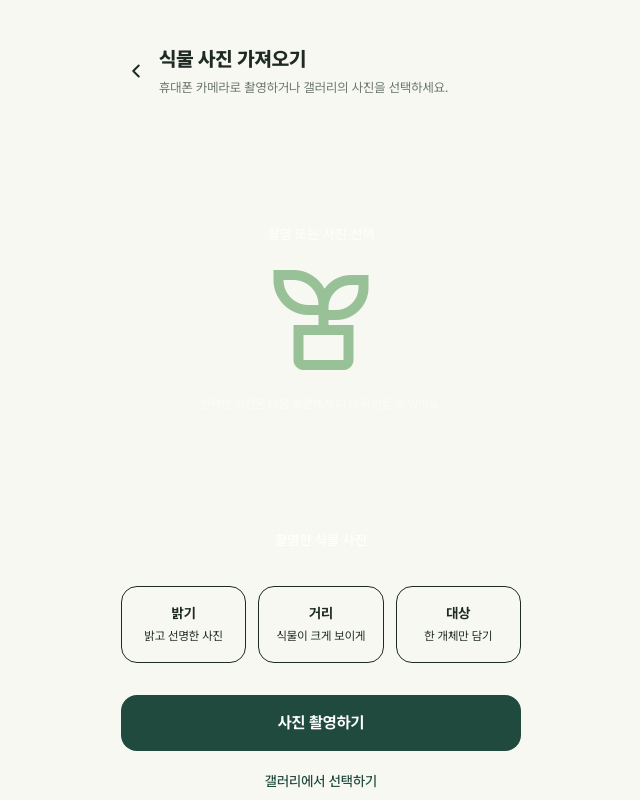
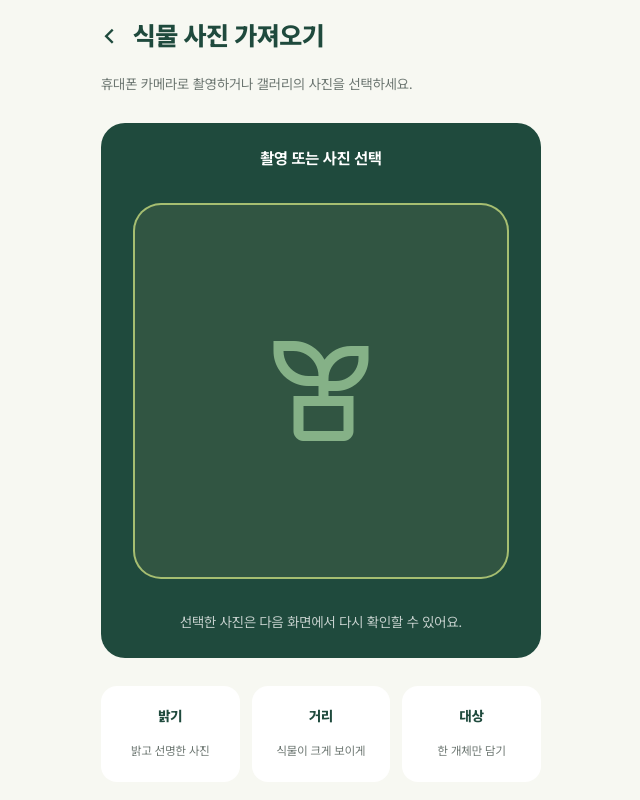
Before and after one commit to riruhyun/2026-vacation-project, a Next.js app: page /capture in a window 1280 px wide. Shown: the top 800 px of the page, without its empty margins (319-959 px from the left). Built offline with nearby package versions, Linux system fonts and the light colour scheme.

Commit message:
Fix Halim identify flow design

```diff
--- a/app/identify/page.tsx
+++ b/app/identify/page.tsx
@@ -25,7 +25,7 @@ function IdentifyContent() {
   if (!draft && step !== "candidates" && step !== "failed") {
     return (
       <div className="flex min-h-full items-center justify-center">
-        <div className="h-8 w-8 animate-spin rounded-full border-2 border-primary border-t-transparent" />
+        <div className="h-8 w-8 animate-spin rounded-full border-2 border-[var(--color-deep-green)] border-t-transparent" />
       </div>
     );
   }
@@ -52,7 +52,7 @@ export default function IdentifyPage() {
     <Suspense
       fallback={
         <div className="flex min-h-full items-center justify-center">
-          <div className="h-8 w-8 animate-spin rounded-full border-2 border-primary border-t-transparent" />
+          <div className="h-8 w-8 animate-spin rounded-full border-2 border-[var(--color-deep-green)] border-t-transparent" />
         </div>
       }
     >
--- a/components/capture/CaptureScreen.tsx
+++ b/components/capture/CaptureScreen.tsx
@@ -2,10 +2,9 @@
 
 import { useRef, useState } from "react";
 import { useRouter } from "next/navigation";
-import PageHeader from "@/components/layout/PageHeader";
+import { IdentifyFlowHeader } from "@/components/identify/IdentifyFlowHeader";
 import { PrimaryButton } from "@/components/ui/PrimaryButton";
 import { SecondaryButton } from "@/components/ui/SecondaryButton";
-import { PlantPreviewCard } from "@/components/ui/PlantPreviewCard";
 import { PlantPlaceholder } from "@/components/ui/PlantPlaceholder";
 import { saveDraft } from "@/lib/identify-storage";
 
@@ -29,53 +28,80 @@ export function CaptureScreen() {
       const dataUrl = event.target?.result as string;
       setPreviewUrl(dataUrl);
       saveDraft(dataUrl);
-      router.push("/identify?step=confirm");
     };
     reader.readAsDataURL(file);
   };
 
   return (
-    <div className="mx-auto flex min-h-full w-full max-w-md flex-col px-5 py-6">
-      <PageHeader
+    <div className="flex min-h-full flex-col">
+      <IdentifyFlowHeader
         title="식물 사진 가져오기"
         subtitle="휴대폰 카메라로 촬영하거나 갤러리의 사진을 선택하세요."
-        showBack
       />
 
-      <PlantPreviewCard
-        imageUrl={previewUrl ?? undefined}
-        label={previewUrl ? "선택한 식물 사진" : undefined}
-        variant="dark"
-        placeholder={
-          <div className="flex flex-col items-center gap-4 px-6 py-8 text-center">
-            <p className="text-sm font-medium text-white/80">촬영 또는 사진 선택</p>
-            <PlantPlaceholder />
-            <p className="text-xs text-white/60">
-              선택한 사진은 다음 화면에서 다시 확인할 수 있어요.
-            </p>
+      <section className="rounded-[24px] bg-[var(--color-deep-green)] px-8 py-6 text-center text-white">
+        <p className="text-[16px] font-bold">촬영 또는 사진 선택</p>
+        <div className="mt-8 overflow-hidden rounded-[28px] border-2 border-[var(--color-accent)]/80 bg-[#315542]">
+          <div className="flex aspect-square items-center justify-center">
+            {previewUrl ? (
+              // eslint-disable-next-line @next/next/no-img-element
+              <img
+                src={previewUrl}
+                alt="선택한 식물 사진"
+                className="h-full w-full object-cover"
+              />
+            ) : (
+              <PlantPlaceholder />
+            )}
           </div>
-        }
-      />
+        </div>
+        <p className="mt-8 text-[14px] leading-relaxed text-white/75">
+          선택한 사진은 다음 화면에서 다시 확인할 수 있어요.
+        </p>
+      </section>
 
-      <div className="mt-6 grid grid-cols-3 gap-3">
+      <div className="mt-7 grid grid-cols-3 gap-3">
         {TIPS.map((tip) => (
           <div
             key={tip.title}
-            className="rounded-2xl border border-border bg-surface px-3 py-4 text-center"
+            className="rounded-[16px] bg-white px-3 py-5 text-center"
           >
-            <p className="text-sm font-bold text-primary">{tip.title}</p>
-            <p className="mt-1 text-xs leading-relaxed text-muted">{tip.description}</p>
+            <p className="text-sm font-extrabold text-[var(--color-deep-green)]">
+              {tip.title}
+            </p>
+            <p className="mt-4 text-[12px] leading-relaxed text-[var(--color-text-secondary)]">
+              {tip.description}
+            </p>
           </div>
         ))}
       </div>
 
-      <div className="mt-auto space-y-2 pt-8">
-        <PrimaryButton onClick={() => cameraInputRef.current?.click()}>
-          사진 촬영하기
+      <div className="mt-auto space-y-3 pt-8">
+        <PrimaryButton
+          onClick={() => {
+            if (previewUrl) {
+              router.push("/identify?step=confirm");
+              return;
+            }
+            cameraInputRef.current?.click();
+          }}
+        >
+          {previewUrl ? "사진 확인하기" : "사진 촬영하기"}
         </PrimaryButton>
-        <SecondaryButton onClick={() => galleryInputRef.current?.click()}>
-          갤러리에서 선택하기
-        </SecondaryButton>
+        <div className="flex justify-center">
+          <SecondaryButton
+            onClick={() => galleryInputRef.current?.click()}
+            style={{
+              width: "236px",
+              padding: "10px 30px",
+              borderRadius: "var(--radius-pill)",
+              background: "#ffffff",
+              fontWeight: 600,
+            }}
+          >
+            {previewUrl ? "갤러리에서 다시 선택하기" : "갤러리에서 선택하기"}
+          </SecondaryButton>
+        </div>
       </div>
 
       <input
@@ -84,14 +110,20 @@ export function CaptureScreen() {
         accept="image/*"
         capture="environment"
         className="hidden"
-        onChange={(e) => handleFileSelect(e.target.files?.[0])}
+        onChange={(e) => {
+          handleFileSelect(e.target.files?.[0]);
+          e.currentTarget.value = "";
+        }}
       />
       <input
         ref={galleryInputRef}
         type="file"
         accept="image/*"
         className="hidden"
-        onChange={(e) => handleFileSelect(e.target.files?.[0])}
+        onChange={(e) => {
+          handleFileSelect(e.target.files?.[0]);
+          e.currentTarget.value = "";
+        }}
       />
     </div>
   );
--- a/components/identify/AnalyzingScreen.tsx
+++ b/components/identify/AnalyzingScreen.tsx
@@ -2,10 +2,7 @@
 
 import { useEffect, useState } from "react";
 import { useRouter } from "next/navigation";
-import PageHeader from "@/components/layout/PageHeader";
-import { PlantPreviewCard } from "@/components/ui/PlantPreviewCard";
-import { CircularProgress } from "@/components/ui/CircularProgress";
-import { StepIndicator } from "@/components/ui/StepIndicator";
+import { IdentifyFlowHeader } from "@/components/identify/IdentifyFlowHeader";
 import { identifyPlant } from "@/lib/api";
 import { dataUrlToFile } from "@/lib/data-url";
 import { getDraft, saveIdentifyResults } from "@/lib/identify-storage";
@@ -20,6 +17,44 @@ const STATUS_MESSAGES = [
 
 interface AnalyzingScreenProps {
   imageUrl: string;
+}
+
+function ProgressRing({ progress }: { progress: number }) {
+  const size = 120;
+  const strokeWidth = 14;
+  const radius = (size - strokeWidth) / 2;
+  const circumference = 2 * Math.PI * radius;
+  const offset = circumference - (progress / 100) * circumference;
+
+  return (
+    <div className="relative flex items-center justify-center" style={{ width: size, height: size }}>
+      <svg width={size} height={size} className="-rotate-90">
+        <circle
+          cx={size / 2}
+          cy={size / 2}
+          r={radius}
+          fill="none"
+          stroke="#e3f1e8"
+          strokeWidth={strokeWidth}
+        />
+        <circle
+          cx={size / 2}
+          cy={size / 2}
+          r={radius}
+          fill="none"
+          stroke="var(--color-deep-green)"
+          strokeWidth={strokeWidth}
+          strokeLinecap="round"
+          strokeDasharray={circumference}
+          strokeDashoffset={offset}
+          className="transition-[stroke-dashoffset] duration-300"
+        />
+      </svg>
+      <span className="absolute text-2xl font-extrabold text-[var(--color-deep-green)]">
+        {progress}%
+      </span>
+    </div>
+  );
 }
 
 export function AnalyzingScreen({ imageUrl }: AnalyzingScreenProps) {
@@ -38,6 +73,7 @@ export function AnalyzingScreen({ imageUrl }: AnalyzingScreenProps) {
     }
 
     let current = 0;
+    let isActive = true;
     const interval = setInterval(() => {
       current = Math.min(current + Math.floor(Math.random() * 12) + 4, 95);
       setProgress(current);
@@ -50,10 +86,12 @@ export function AnalyzingScreen({ imageUrl }: AnalyzingScreenProps) {
         const data = await identifyPlant(image);
         const candidates = data.candidates.map(toCandidateCardViewModel);
 
+        if (!isActive) return;
         clearInterval(interval);
         setProgress(100);
 
         setTimeout(() => {
+          if (!isActive) return;
           if (candidates.length > 0) {
             saveIdentifyResults(candidates);
             router.replace("/identify?step=candidates");
@@ -62,6 +100,7 @@ export function AnalyzingScreen({ imageUrl }: AnalyzingScreenProps) {
           }
         }, 600);
       } catch {
+        if (!isActive) return;
         clearInterval(interval);
         router.replace("/identify?step=failed");
       }
@@ -69,35 +108,50 @@ export function AnalyzingScreen({ imageUrl }: AnalyzingScreenProps) {
 
     identify();
 
-    return () => clearInterval(interval);
+    return () => {
+      isActive = false;
+      clearInterval(interval);
+    };
   }, [router]);
 
   return (
-    <div className="mx-auto flex min-h-full w-full max-w-md flex-col px-5 py-6">
-      <PageHeader
+    <div className="flex min-h-full flex-col">
+      <IdentifyFlowHeader
         title="식물을 찾고 있어요"
         subtitle="꽃·잎·전체 형태를 비교하고 있습니다."
-        showBack
+        onBack={() => router.push("/identify?step=confirm")}
       />
 
-      <PlantPreviewCard imageUrl={imageUrl} />
+      <section className="mx-auto w-[82%] overflow-hidden rounded-[20px]">
+        <div className="flex aspect-square items-center justify-center bg-[var(--color-mint-100)]">
+          {/* eslint-disable-next-line @next/next/no-img-element */}
+          <img
+            src={imageUrl}
+            alt="분석 중인 식물 사진"
+            className="h-full w-full object-cover"
+          />
+        </div>
+        <div className="bg-[#315f4a] px-4 py-4 text-[13px] font-bold text-white">
+          촬영한 식물 사진
+        </div>
+      </section>
 
-      <div className="mt-8 flex flex-col items-center gap-4">
-        <CircularProgress progress={progress} />
+      <div className="mt-10 flex flex-col items-center gap-7">
+        <ProgressRing progress={progress} />
         <div className="text-center">
-          <p className="text-base font-semibold text-foreground">{statusMessage}</p>
-          <p className="mt-1 text-sm text-muted">보통 5~10초 정도 걸려요</p>
+          <p className="text-[16px] font-extrabold text-[var(--color-text-primary)]">
+            {statusMessage}
+          </p>
+          <p className="mt-3 text-[13px] text-[var(--color-text-secondary)]">
+            보통 5~10초 정도 걸려요
+          </p>
         </div>
       </div>
 
       <div className="mt-auto pt-8">
-        <StepIndicator
-          steps={[
-            { label: "사진 확인", status: "done" },
-            { label: "후보 검색", status: "active" },
-            { label: "정보 연결", status: "pending" },
-          ]}
-        />
+        <div className="mx-auto w-[76%] rounded-full bg-white px-5 py-4 text-center text-[12px] font-bold text-[var(--color-deep-green)]">
+          사진 확인&nbsp;&nbsp;✓&nbsp;&nbsp; 후보 검색&nbsp;&nbsp;·&nbsp;&nbsp; 정보 연결
+        </div>
       </div>
     </div>
   );
--- a/components/identify/CandidatesScreen.tsx
+++ b/components/identify/CandidatesScreen.tsx
@@ -2,11 +2,9 @@
 
 import { useState } from "react";
 import { useRouter } from "next/navigation";
-import PageHeader from "@/components/layout/PageHeader";
+import { IdentifyFlowHeader } from "@/components/identify/IdentifyFlowHeader";
 import { PrimaryButton } from "@/components/ui/PrimaryButton";
 import { SecondaryButton } from "@/components/ui/SecondaryButton";
-import { CandidateCard } from "@/components/ui/CandidateCard";
-import { InfoBox } from "@/components/ui/InfoBox";
 import { MOCK_CANDIDATES } from "@/data/mock-plants";
 import { getIdentifyResults } from "@/lib/identify-storage";
 import { toCandidateCardViewModel } from "@/lib/identify-candidate";
@@ -18,6 +16,12 @@ function getInitialCandidates() {
   );
 }
 
+const CANDIDATE_DESCRIPTIONS: Record<string, string> = {
+  산철쭉: "꽃잎 5장 · 잎 가장자리에 잔털",
+  영산홍: "꽃 안쪽 반점 · 잎이 더 작음",
+  진달래: "잎보다 꽃이 먼저 피는 편",
+};
+
 export function CandidatesScreen() {
   const router = useRouter();
   const [candidates] = useState<CandidateCardViewModel[]>(getInitialCandidates);
@@ -26,32 +30,85 @@ export function CandidatesScreen() {
   const selected = candidates.find((c) => c.id === selectedId) ?? candidates[0];
 
   return (
-    <div className="mx-auto flex min-h-full w-full max-w-md flex-col px-5 py-6">
-      <PageHeader
+    <div className="flex min-h-full flex-col">
+      <IdentifyFlowHeader
         title="이 식물이 맞나요?"
         subtitle="AI 후보를 보고 직접 가장 가까운 식물을 선택해주세요."
-        showBack
         onBack={() => router.push("/identify?step=confirm")}
       />
 
-      <div className="space-y-3">
-        {candidates.map((candidate) => (
-          <CandidateCard
-            key={candidate.id}
-            candidate={candidate}
-            selected={candidate.id === selectedId}
-            onSelect={() => setSelectedId(candidate.id)}
-          />
-        ))}
+      <div className="space-y-5">
+        {candidates.map((candidate) => {
+          const isSelected = candidate.id === selectedId;
+          const description =
+            CANDIDATE_DESCRIPTIONS[candidate.name] ?? candidate.description;
+
+          return (
+            <button
+              key={candidate.id}
+              type="button"
+              onClick={() => setSelectedId(candidate.id)}
+              className="w-full rounded-[24px] p-3 text-left transition-colors"
+              style={{
+                background: isSelected ? "#dff0e4" : "var(--color-surface)",
+                border: isSelected ? "2px solid #2e765a" : "2px solid transparent",
+              }}
+            >
+            <div className="flex gap-4">
+              <div className="flex h-[118px] w-[112px] shrink-0 items-center justify-center overflow-hidden rounded-[16px] bg-[var(--color-mint-100)]">
+                {candidate.imageUrl ? (
+                  // eslint-disable-next-line @next/next/no-img-element
+                  <img
+                    src={candidate.imageUrl}
+                    alt={candidate.name}
+                    className="h-full w-full object-cover"
+                  />
+                ) : (
+                  <span className="px-3 text-center text-xs text-[var(--color-text-secondary)]">
+                    이미지 없음
+                  </span>
+                )}
+              </div>
+
+              <div className="min-w-0 flex-1 py-3">
+                <div className="flex items-start justify-between gap-3">
+                  <h2 className="truncate text-lg font-extrabold text-[var(--color-text-primary)]">
+                    {candidate.name}
+                  </h2>
+                  <span
+                    className="rounded-full px-4 py-2 text-sm font-extrabold"
+                    style={{
+                      background:
+                        isSelected
+                          ? "var(--color-deep-green)"
+                          : "#eef5ec",
+                      color:
+                        isSelected
+                          ? "#ffffff"
+                          : "var(--color-deep-green)",
+                    }}
+                  >
+                    {candidate.confidence}%
+                  </span>
+                </div>
+                <p className="mt-4 line-clamp-2 text-[13px] leading-relaxed text-[var(--color-text-secondary)]">
+                  {description}
+                </p>
+                <p className="mt-6 text-[13px] font-extrabold text-[var(--color-deep-green)]">
+                  {isSelected ? "선택됨" : "비교하기 ›"}
+                </p>
+              </div>
+            </div>
+            </button>
+          );
+        })}
       </div>
 
-      <div className="mt-4">
-        <InfoBox>
-          AI 결과는 확정이 아니며, 사용자가 고른 결과로 카드가 생성됩니다.
-        </InfoBox>
+      <div className="mt-8 rounded-[20px] bg-[#eef5ec] px-5 py-5 text-[13px] leading-relaxed text-[var(--color-text-secondary)]">
+        AI 결과는 확정이 아니며, 사용자가 고른 결과로 카드가 생성됩니다.
       </div>
 
-      <div className="mt-auto space-y-2 pt-8">
+      <div className="mt-auto space-y-3 pt-6">
         <PrimaryButton
           onClick={() =>
             router.push(
--- a/components/identify/ConfirmScreen.tsx
+++ b/components/identify/ConfirmScreen.tsx
@@ -2,14 +2,18 @@
 
 import { useState } from "react";
 import { useRouter } from "next/navigation";
-import PageHeader from "@/components/layout/PageHeader";
+import { IdentifyFlowHeader } from "@/components/identify/IdentifyFlowHeader";
 import { PrimaryButton } from "@/components/ui/PrimaryButton";
 import { SecondaryButton } from "@/components/ui/SecondaryButton";
-import { PlantPreviewCard } from "@/components/ui/PlantPreviewCard";
-import { SelectionChips } from "@/components/ui/SelectionChips";
-import { InfoBox } from "@/components/ui/InfoBox";
 import { updateDraftPart } from "@/lib/identify-storage";
 import type { PlantPart } from "@/types/domain";
+
+const PARTS: { value: PlantPart; label: string }[] = [
+  { value: "auto", label: "자동" },
+  { value: "flower", label: "꽃" },
+  { value: "leaf", label: "잎" },
+  { value: "fruit", label: "열매" },
+];
 
 interface ConfirmScreenProps {
   imageUrl: string;
@@ -26,28 +30,57 @@ export function ConfirmScreen({ imageUrl, initialPart }: ConfirmScreenProps) {
   };
 
   return (
-    <div className="mx-auto flex min-h-full w-full max-w-md flex-col px-5 py-6">
-      <PageHeader
+    <div className="flex min-h-full flex-col">
+      <IdentifyFlowHeader
         title="사진 확인"
         subtitle="분석 전에 식물이 선명하게 보이는지 확인해주세요."
-        showBack
         onBack={() => router.push("/capture")}
       />
 
-      <PlantPreviewCard imageUrl={imageUrl} />
+      <section className="overflow-hidden rounded-[28px]">
+        <div className="flex aspect-square items-center justify-center bg-[var(--color-mint-100)]">
+          {/* eslint-disable-next-line @next/next/no-img-element */}
+          <img
+            src={imageUrl}
+            alt="촬영한 식물 사진"
+            className="h-full w-full object-cover"
+          />
+        </div>
+        <div className="bg-[#315f4a] px-4 py-4 text-[13px] font-bold text-white">
+          촬영한 식물 사진
+        </div>
+      </section>
 
-      <div className="mt-6">
-        <p className="mb-3 text-sm font-semibold text-foreground">촬영 부위</p>
-        <SelectionChips value={part} onChange={handlePartChange} />
+      <div className="mt-8">
+        <p className="mb-4 text-[16px] font-extrabold text-[var(--color-text-primary)]">
+          촬영 부위
+        </p>
+        <div className="grid grid-cols-4 gap-3">
+          {PARTS.map((item) => {
+            const isActive = part === item.value;
+            return (
+              <button
+                key={item.value}
+                type="button"
+                onClick={() => handlePartChange(item.value)}
+                className="rounded-full px-3 py-3 text-[14px] font-bold transition-colors"
+                style={{
+                  background: isActive ? "var(--color-deep-green)" : "#ffffff",
+                  color: isActive ? "#ffffff" : "var(--color-text-secondary)",
+                }}
+              >
+                {item.label}
+              </button>
+            );
+          })}
+        </div>
       </div>
 
-      <div className="mt-4">
-        <InfoBox>
-          AI가 불확실하면 꽃이나 잎 사진을 추가로 요청할 수 있어요.
-        </InfoBox>
+      <div className="mt-7 rounded-[20px] bg-[#eef5ec] px-5 py-5 text-[14px] leading-relaxed text-[var(--color-text-secondary)]">
+        AI가 불확실하면 꽃이나 잎 사진을 추가로 요청할 수 있어요.
       </div>
 
-      <div className="mt-auto space-y-2 pt-8">
+      <div className="mt-auto space-y-3 pt-8">
         <PrimaryButton onClick={() => router.push("/identify?step=analyzing")}>
           이 사진으로 분석
         </PrimaryButton>
--- /dev/null
+++ b/components/identify/IdentifyFlowHeader.tsx
@@ -0,0 +1,38 @@
+"use client";
+
+import { useRouter } from "next/navigation";
+
+interface IdentifyFlowHeaderProps {
+  title: string;
+  subtitle: string;
+  onBack?: () => void;
+}
+
+export function IdentifyFlowHeader({
+  title,
+  subtitle,
+  onBack,
+}: IdentifyFlowHeaderProps) {
+  const router = useRouter();
+
+  return (
+    <header className="mb-7">
+      <div className="flex items-center gap-4">
+        <button
+          type="button"
+          onClick={onBack ?? (() => router.back())}
+          aria-label="뒤로 가기"
+          className="flex h-7 w-4 shrink-0 items-center justify-center text-[var(--color-deep-green)]"
+        >
+          <i className="ri-arrow-left-s-line text-[28px] leading-none" aria-hidden="true" />
+        </button>
+        <h1 className="m-0 text-[26px] font-extrabold leading-tight text-[var(--color-deep-green)]">
+          {title}
+        </h1>
+      </div>
+      <p className="mt-5 text-[14px] leading-relaxed text-[var(--color-text-secondary)]">
+        {subtitle}
+      </p>
+    </header>
+  );
+}
```
Also changed, not shown: components/identify/FailedScreen.tsx (+12 -13 lines).
